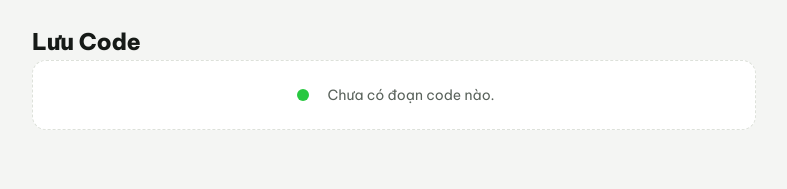
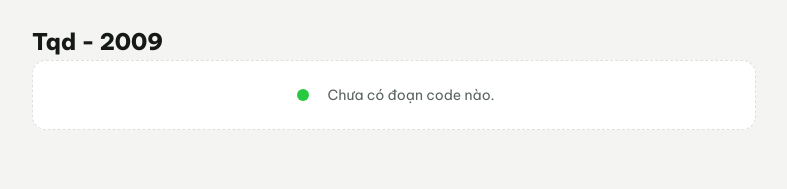
Before and after one commit to duongtool/tqd_code, a website: page index.html in a window 1280 px wide. Shown: the whole page, without its empty margins (246-1033 px from the left). Drawn offline with Linux system fonts and the light colour scheme; no server answers.

Commit message:
Update index.html

```diff
--- a/index.html
+++ b/index.html
@@ -228,7 +228,7 @@ textarea#codeInput::selection{background:rgba(38,79,120,.55)}
 </head>
 <body>
 <div class="wrap">
-  <h1>Lưu Code</h1>
+  <h1>Tqd - 2009</h1>
   <p class="sub" id="subText" hidden></p>
 
   <section class="card" id="inputCard" hidden aria-label="Nhập code">
```
